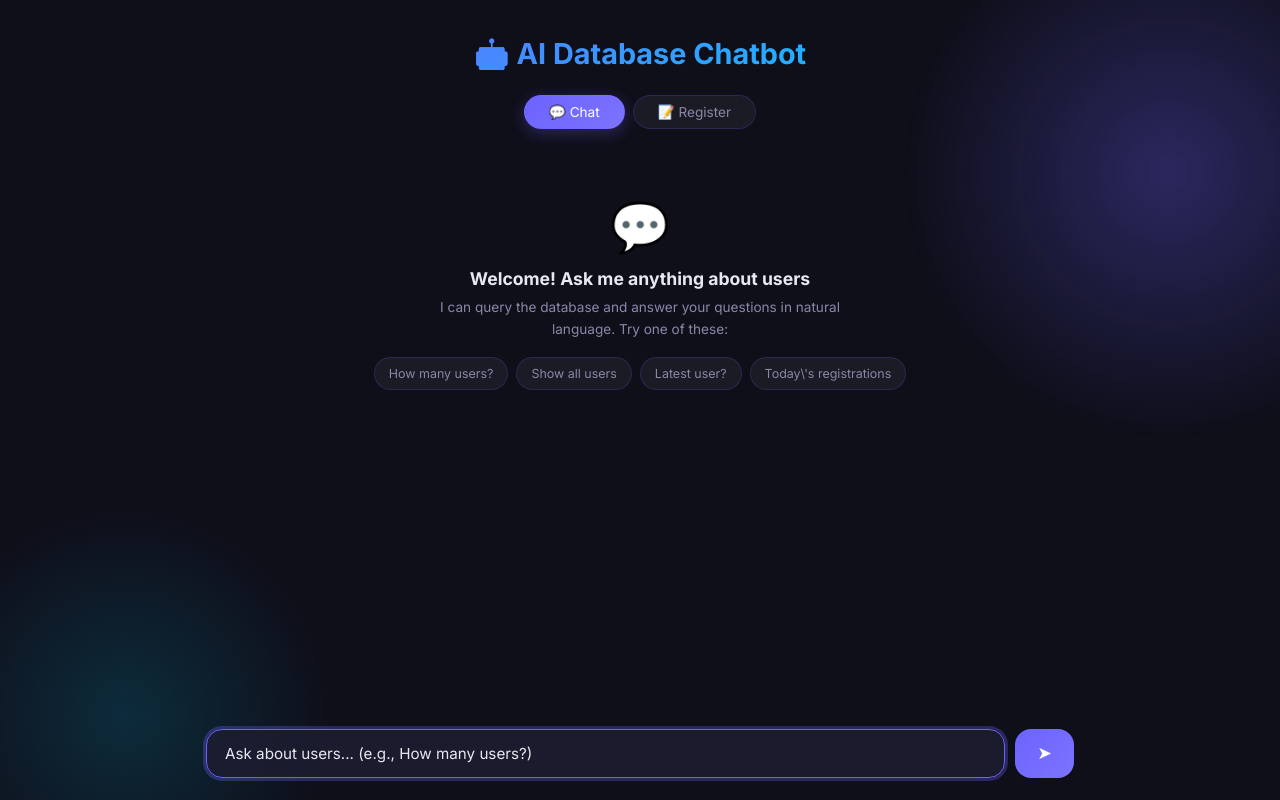
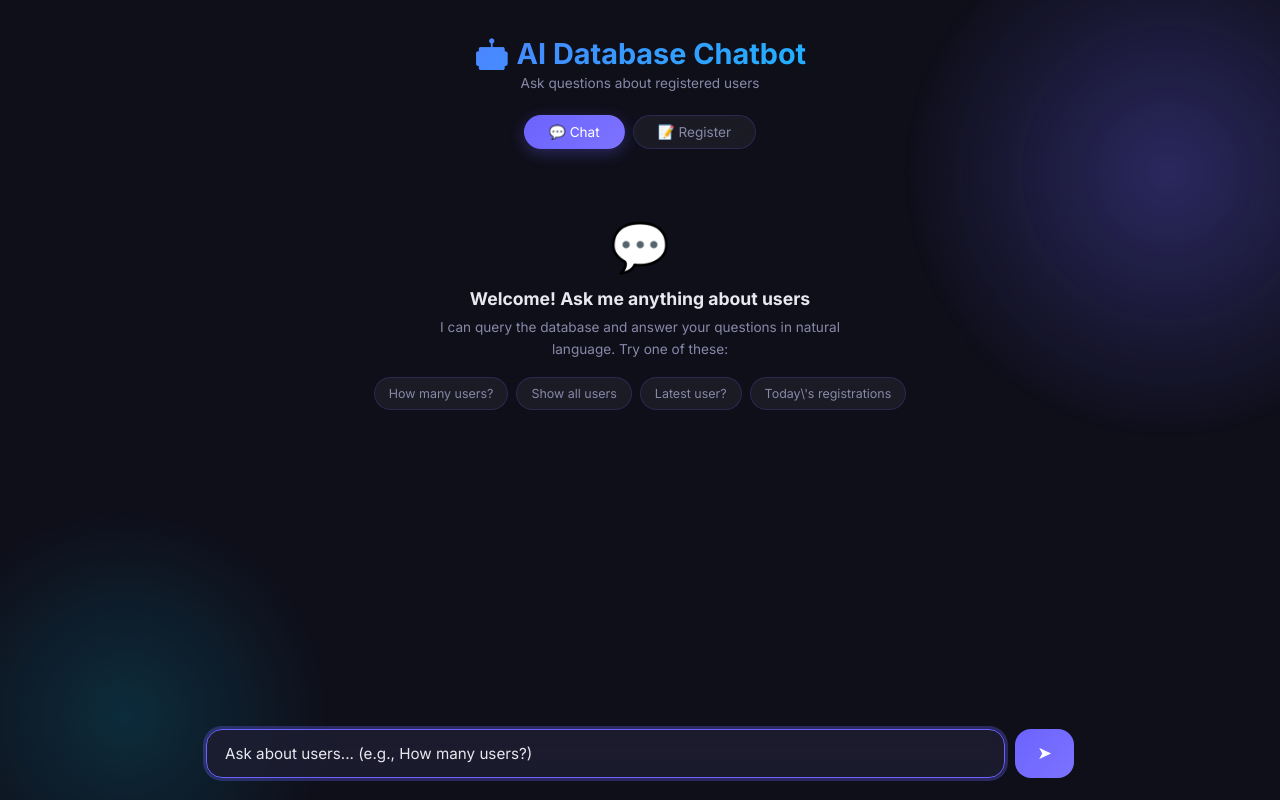
Before and after one commit to nava41416-bot/chatbot, a plain HTML site: page static/index.html in a window 1280 px wide. Drawn offline with Linux system fonts and the light colour scheme.

Commit message:
Keep title and subtitle only

```diff
--- a/static/index.html
+++ b/static/index.html
@@ -594,6 +594,7 @@
         <!-- Header -->
         <div class="header">
             <h1>🤖 AI Database Chatbot</h1>
+            <p>Ask questions about registered users</p>
         </div>
 
         <!-- Tab Bar -->
```
